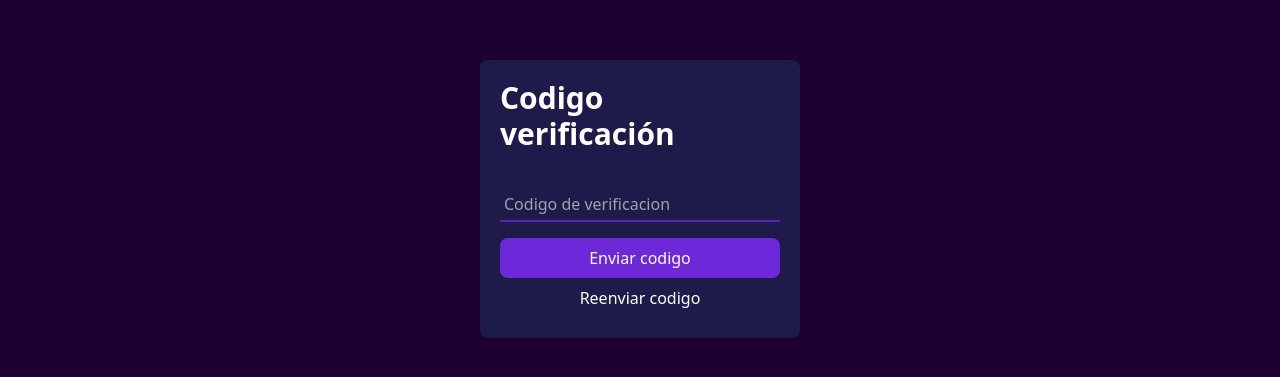
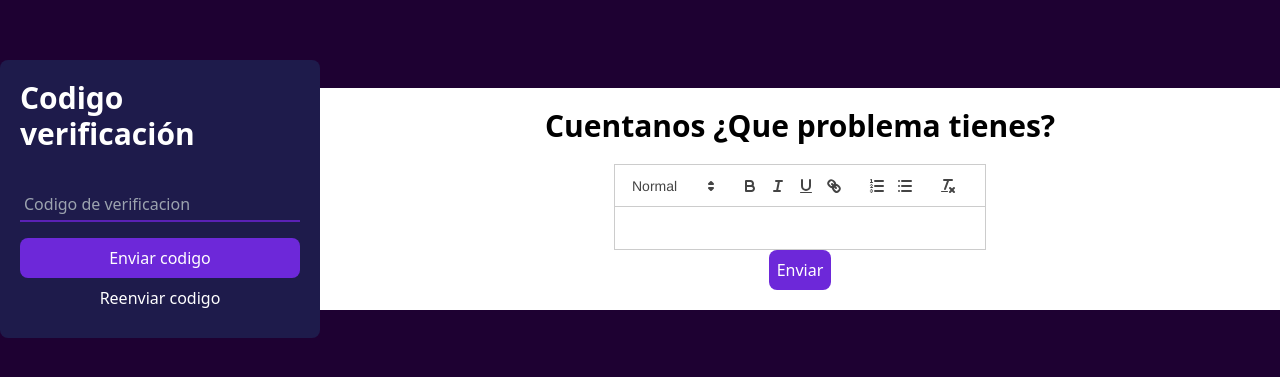
Before and after one commit to andrey73m/SMT-FRONTEND, a React (Vite) app: page /verificacion/1 in a window 1280 px wide. Shown: the part 201-578 px from the top of the page. Built offline with nearby package versions, Linux system fonts and the light colour scheme.

Commit message:
implementando editor Quill para manejo de texto con formato

```diff
--- a/package.json
+++ b/package.json
@@ -17,6 +17,7 @@
     "react": "^18.2.0",
     "react-dom": "^18.2.0",
     "react-hook-form": "^7.51.3",
+    "react-quill": "^2.0.0",
     "react-redux": "^9.1.1",
     "react-router-dom": "^6.23.0",
     "universal-cookie": "^7.1.4",
--- a/src/App.tsx
+++ b/src/App.tsx
@@ -4,7 +4,10 @@ import FormularioDireccion from "./components/formularios/direccion"
 import FormularioComponente from "./components/formularios/componente"
 import FormularioInventario from "./components/formularios/inventario"
 import FormularioCodigoVerificacion from "./components/formularios/codigo_verificacion"
-import {BrowserRouter as Router, Routes, Route} from "react-router-dom"
+import { BrowserRouter as Router, Routes, Route } from "react-router-dom"
+import EditorTexto from "./components/UI/EditorTexto"
+import FormularioTicket from "./components/formularios/ticket"
+
 const App = () => {
 
   return (
@@ -21,6 +24,8 @@ const App = () => {
             <Route path="/verificacion/:idcodigo" element={<FormularioCodigoVerificacion/>}/>
           </Routes>
         </Router>
+
+        <FormularioTicket/>
       </div>
     </div>
   )
--- /dev/null
+++ b/src/components/UI/EditorTexto.tsx
@@ -0,0 +1,19 @@
+import { forwardRef } from "react";
+import { RefCallBack, useFormContext } from "react-hook-form";
+import ReactQuill from "react-quill"
+import "react-quill/dist/quill.snow.css"
+
+interface Props extends ReactQuill.ReactQuillProps{}
+
+const EditorTexto = (props:Props) => {
+  return (
+    <ReactQuill
+      {...props}
+      theme="snow"
+    />
+  )
+}
+
+EditorTexto.displayName = "EditorTexto"
+
+export default EditorTexto;
--- a/src/components/UI/index.ts
+++ b/src/components/UI/index.ts
@@ -1,8 +1,4 @@
-import Boton from "./Boton";
-import CampoFecha from "./CampoFecha";
-import CampoTexto from "./CampoTexto";
-
-
-export {
-  Boton, CampoFecha, CampoTexto
-}
+export { default as Boton } from "./Boton";
+export { default as CampoFecha } from "./CampoFecha";
+export { default as CampoTexto } from "./CampoTexto";
+export { default as EditorTexto } from "./EditorTexto"
--- /dev/null
+++ b/src/components/formularios/CampoFormateado.tsx
@@ -0,0 +1,30 @@
+import { forwardRef, useEffect } from "react"
+import { EditorTexto } from "../UI"
+import { useFormContext } from "react-hook-form"
+import ReactQuill from "react-quill"
+
+interface Props extends ReactQuill.ReactQuillProps{
+  name: string;
+}
+
+const CampoFormateado = forwardRef((props: Props, ref) => {
+  const { setValue, watch } = useFormContext()
+
+  const onEditorChange = (state: string) => {
+    if (props.name)
+      setValue(props.name, state)
+  }
+  const contenido = watch(props.name)
+
+  return(
+    <EditorTexto
+      onChange={onEditorChange}
+      value={contenido}
+    />
+  )
+})
+
+
+CampoFormateado.displayName = "CampoFormateado"
+
+export default CampoFormateado;
--- /dev/null
+++ b/src/components/formularios/ticket.tsx
@@ -0,0 +1,32 @@
+import { useForm, FormProvider } from "react-hook-form";
+import { Boton, EditorTexto } from "../UI";
+import CampoFormateado from "./CampoFormateado";
+
+interface prueba{
+  contenido: string
+}
+
+const FormularioTicket = () => {
+
+  const metodos = useForm<prueba>()
+  const onSubmit = (data: prueba) => {
+    console.log(data)
+  }
+  //TODO:IMPORTANTE > HACER ELEMENTO DE FORM para AUTH
+  return (
+    <FormProvider {...metodos}>
+
+
+      <form onSubmit={metodos.handleSubmit(onSubmit)} className="text-black grow bg-white flex flex-col items-center justify-normal p-5">
+        <h1 className="mb-5 font-bold text-3xl">Cuentanos ¿Que problema tienes?</h1>
+
+        <CampoFormateado name="contenido"/>
+        <div>
+          <Boton type="submit" >Enviar</Boton>
+        </div>
+      </form>
+    </FormProvider>
+  )
+}
+
+export default FormularioTicket;
```
Also changed, not shown: 2 other files (tests, documents, lock files or other folders).
